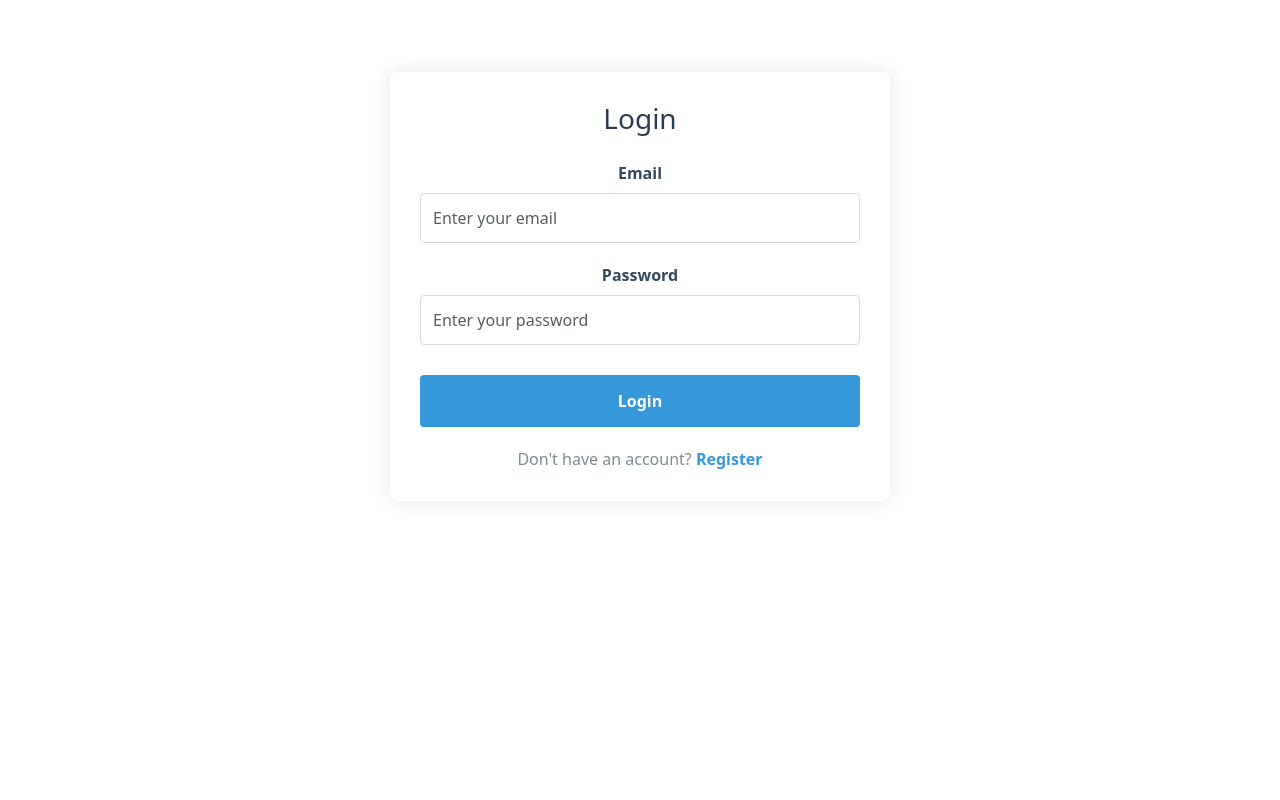
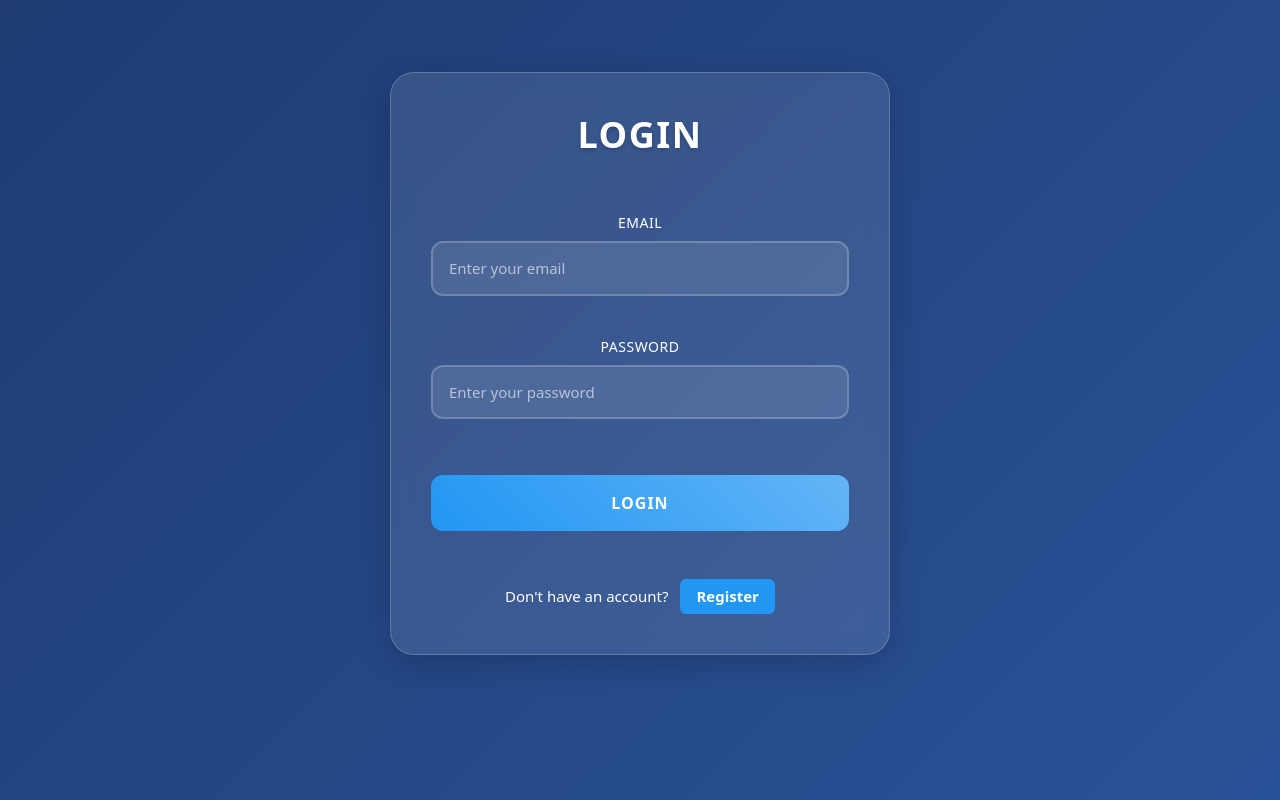
Before and after one commit to shivateja1602/crud-operations, a React (Vite) app in the folder CRUD_OPE/client/: page /login in a window 1280 px wide. Built offline with nearby package versions, Linux system fonts and the light colour scheme.

Commit message:
CSS Change

```diff
--- a/CRUD_OPE/client/src/Auth.css
+++ b/CRUD_OPE/client/src/Auth.css
@@ -1,109 +1,230 @@
+/* Base styles */
+body {
+  background: linear-gradient(135deg, #1e3c72 0%, #2a5298 100%);
+  min-height: 100vh;
+  color: #fff;
+}
+
 .auth-container {
   max-width: 500px;
   margin: 40px auto;
-  padding: 30px;
-  border-radius: 8px;
-  box-shadow: 0 0 20px rgba(0, 0, 0, 0.1);
-  background-color: #fff;
+  padding: 40px;
+  border-radius: 24px;
+  background: rgba(255, 255, 255, 0.1);
+  box-shadow: 0 8px 32px rgba(0, 0, 0, 0.2);
+  backdrop-filter: blur(10px);
+  border: 1px solid rgba(255, 255, 255, 0.2);
+  color: #ffffff;
 }
 
 .auth-form {
   display: flex;
   flex-direction: column;
+  gap: 24px;
 }
 
 .auth-title {
   text-align: center;
-  color: #2c3e50;
-  margin-bottom: 25px;
-  font-size: 28px;
+  color: #fff;
+  margin-bottom: 32px;
+  font-size: 36px;
+  font-weight: 700;
+  text-transform: uppercase;
+  letter-spacing: 1.5px;
+  text-shadow: 0 2px 4px rgba(0, 0, 0, 0.2);
 }
 
 .form-group {
-  margin-bottom: 20px;
+  margin-bottom: 16px;
+  position: relative;
 }
 
 .form-group label {
   display: block;
   margin-bottom: 8px;
-  font-weight: 600;
-  color: #34495e;
+  font-weight: 500;
+  color: #ffffff;
+  font-size: 14px;
+  text-transform: uppercase;
+  letter-spacing: 0.5px;
 }
 
 .form-control {
   width: 100%;
-  padding: 12px;
-  border: 1px solid #ddd;
-  border-radius: 4px;
-  font-size: 16px;
-  transition: border-color 0.3s;
+  padding: 14px 16px;
+  border: 2px solid rgba(255, 255, 255, 0.2);
+  border-radius: 12px;
+  font-size: 15px;
+  font-weight: 500;
+  transition: all 0.3s cubic-bezier(0.4, 0, 0.2, 1);
+  background: rgba(255, 255, 255, 0.1);
+  color: #fff;
+}
+
+.form-control::placeholder {
+  color: rgba(255, 255, 255, 0.6);
+  font-weight: 400;
 }
 
 .form-control:focus {
   outline: none;
-  border-color: #3498db;
-  box-shadow: 0 0 5px rgba(52, 152, 219, 0.3);
+  border-color: #64B5F6;
+  box-shadow: 0 0 0 4px rgba(100, 181, 246, 0.2);
+  transform: translateY(-2px);
+  background: rgba(255, 255, 255, 0.15);
+}
+
+.form-control:disabled {
+  background: rgba(255, 255, 255, 0.05);
+  border-color: rgba(255, 255, 255, 0.1);
+  color: rgba(255, 255, 255, 0.4);
+  cursor: not-allowed;
 }
 
 .auth-button {
   width: 100%;
-  background-color: #3498db;
-  color: white;
+  background: linear-gradient(45deg, #2196F3, #64B5F6);
+  color: #fff;
   border: none;
-  padding: 14px;
+  padding: 16px;
   font-size: 16px;
   font-weight: 600;
-  border-radius: 4px;
+  border-radius: 12px;
   cursor: pointer;
-  transition: background-color 0.3s;
-  margin-top: 10px;
+  transition: all 0.3s cubic-bezier(0.4, 0, 0.2, 1);
+  text-transform: uppercase;
+  letter-spacing: 1px;
+  margin-top: 16px;
+  position: relative;
+  overflow: hidden;
 }
 
 .auth-button:hover {
-  background-color: #2980b9;
+  transform: translateY(-2px);
+  box-shadow: 0 8px 20px rgba(33, 150, 243, 0.3);
+  background: linear-gradient(45deg, #1E88E5, #42A5F5);
 }
 
 .auth-button:disabled {
-  background-color: #95a5a6;
+  background: rgba(255, 255, 255, 0.1);
+  color: rgba(255, 255, 255, 0.4);
   cursor: not-allowed;
+  transform: none;
+  box-shadow: none;
 }
 
 .error-message {
-  color: #e74c3c;
+  color: #FF8A80;
   text-align: center;
-  font-weight: bold;
-  padding: 10px;
-  background-color: #fadbd8;
-  border-radius: 4px;
-  margin-bottom: 15px;
+  font-weight: 500;
+  padding: 16px;
+  background: rgba(244, 67, 54, 0.1);
+  border-radius: 12px;
+  border-left: 4px solid #f44336;
+  margin-bottom: 24px;
+  animation: shake 0.5s cubic-bezier(0.36, 0.07, 0.19, 0.97) both;
 }
 
 .auth-links {
   text-align: center;
-  margin-top: 20px;
-  color: #7f8c8d;
+  margin-top: 24px;
+  color: #ffffff;
+  font-size: 15px;
+  font-weight: 500;
 }
 
 .auth-links a {
-  color: #3498db;
+  display: inline-block;
+  background: #2196F3;
+  color: #ffffff;
   text-decoration: none;
   font-weight: 600;
+  transition: all 0.3s ease;
+  padding: 6px 16px;
+  border-radius: 6px;
+  margin-left: 8px;
 }
 
 .auth-links a:hover {
-  text-decoration: underline;
+  background: #ffffff;
+  color: #000000;
+  box-shadow: 0 2px 8px rgba(255, 255, 255, 0.2);
+  transform: translateY(-1px);
+}
+
+.auth-links a:active {
+  transform: translateY(1px);
 }
 
 .image-preview {
-  margin-top: 10px;
-  border: 1px solid #ddd;
-  border-radius: 4px;
+  margin-top: 16px;
+  border-radius: 16px;
   overflow: hidden;
-  max-width: 150px;
+  box-shadow: 0 8px 16px rgba(0, 0, 0, 0.2);
+  transition: all 0.3s cubic-bezier(0.4, 0, 0.2, 1);
+  background: rgba(255, 255, 255, 0.1);
+  padding: 8px;
+  border: 2px solid rgba(255, 255, 255, 0.2);
+}
+
+.image-preview:hover {
+  transform: scale(1.02);
+  border-color: #64B5F6;
 }
 
 .image-preview img {
   width: 100%;
   height: auto;
   display: block;
+  border-radius: 12px;
 }
+
+input[type="file"] {
+  color: #fff;
+  padding: 12px;
+  background: rgba(255, 255, 255, 0.1);
+  border-radius: 12px;
+  border: 2px solid rgba(255, 255, 255, 0.2);
+}
+
+input[type="file"]::-webkit-file-upload-button {
+  background: linear-gradient(45deg, #2196F3, #64B5F6);
+  border: none;
+  border-radius: 8px;
+  color: #fff;
+  padding: 10px 20px;
+  margin-right: 12px;
+  cursor: pointer;
+  font-weight: 600;
+  transition: all 0.3s ease;
+}
+
+input[type="file"]::-webkit-file-upload-button:hover {
+  transform: translateY(-2px);
+  box-shadow: 0 4px 12px rgba(33, 150, 243, 0.3);
+}
+
+/* Animations */
+@keyframes shake {
+  0%, 100% { transform: translateX(0); }
+  20%, 60% { transform: translateX(-4px); }
+  40%, 80% { transform: translateX(4px); }
+}
+
+/* Responsive Design */
+@media (max-width: 600px) {
+  .auth-container {
+    margin: 20px;
+    padding: 24px;
+    border-radius: 20px;
+  }
+
+  .auth-title {
+    font-size: 28px;
+  }
+
+  .form-control {
+    font-size: 15px;
+    padding: 12px 14px;
+  }
+}
--- a/CRUD_OPE/client/src/CreateUser.css
+++ b/CRUD_OPE/client/src/CreateUser.css
@@ -1,69 +1,98 @@
 .create-container {
   max-width: 500px;
   margin: 40px auto;
-  padding: 30px;
-  border-radius: 8px;
-  box-shadow: 0 0 20px rgba(0, 0, 0, 0.1);
-  background-color: #9df8f6;
+  padding: 40px;
+  border-radius: 24px;
+  background: #2d2d2d;
+  box-shadow: 0 12px 24px rgba(0, 0, 0, 0.25);
+  border: 1px solid rgba(255, 255, 255, 0.05);
+  font-family: var(--font-primary);
 }
 
 .create-title {
   text-align: center;
-  color: #2c3e50;
-  margin-bottom: 25px;
-  font-size: 28px;
+  color: #FFB74D;
+  margin-bottom: 32px;
+  font-size: 36px;
+  font-weight: 700;
+  text-transform: uppercase;
+  letter-spacing: 1.5px;
+  text-shadow: 0 2px 4px rgba(0, 0, 0, 0.1);
 }
 
 .form-group {
-  margin-bottom: 20px;
+  margin-bottom: 16px;
+  position: relative;
 }
 
 .form-group label {
   display: block;
   margin-bottom: 8px;
-  font-weight: 600;
-  color: #34495e;
+  font-weight: 500;
+  color: rgba(255, 255, 255, 0.9);
+  font-size: 14px;
+  text-transform: uppercase;
+  letter-spacing: 0.5px;
 }
 
 .form-control {
   width: 100%;
-  padding: 12px;
-  border: 1px solid #ddd;
-  border-radius: 4px;
-  font-size: 16px;
-  transition: border-color 0.3s;
+  padding: 14px 16px;
+  border: 2px solid #424242;
+  border-radius: 12px;
+  font-size: 15px;
+  font-weight: 500;
+  transition: all 0.3s cubic-bezier(0.4, 0, 0.2, 1);
+  background: rgba(30, 30, 30, 0.95);
+  color: rgba(255, 255, 255, 0.9);
 }
 
-.form-control:focus {
-  outline: none;
-  border-color: #3498db;
-  box-shadow: 0 0 5px rgba(52, 152, 219, 0.3);
+.form-control::placeholder {
+  color: rgba(255, 255, 255, 0.5);
+  font-weight: 400;
 }
 
 .create-button {
   width: 100%;
-  background-color: #3498db;
+  background: linear-gradient(135deg, #3f51b5 0%, #2196f3 100%);
   color: white;
   border: none;
-  padding: 14px;
+  padding: 16px;
   font-size: 16px;
   font-weight: 600;
-  border-radius: 4px;
+  border-radius: 8px;
   cursor: pointer;
-  transition: background-color 0.3s;
-  margin-top: 10px;
+  transition: all 0.3s ease;
+  text-transform: uppercase;
+  letter-spacing: 1px;
+  margin-top: 20px;
 }
 
 .create-button:hover {
-  background-color: #1571ae;
+  transform: translateY(-2px);
+  box-shadow: 0 5px 15px rgba(33, 150, 243, 0.3);
+}
+
+.create-button:disabled {
+  background: linear-gradient(135deg, #9fa8da 0%, #90caf9 100%);
+  cursor: not-allowed;
+  transform: none;
 }
 
 .error-message {
-  color: rgb(18, 18, 32);
+  color: #d32f2f;
   text-align: center;
-  font-weight: bold;
-  padding: 10px;
-  background-color: #f8f6f5;
-  border-radius: 4px;
-  margin-bottom: 15px;
+  font-weight: 500;
+  padding: 12px;
+  background-color: #ffebee;
+  border-radius: 8px;
+  border-left: 4px solid #d32f2f;
+  margin-bottom: 20px;
+  animation: shake 0.5s ease-in-out;
 }
+
+@keyframes shake {
+  0%, 100% { transform: translateX(0); }
+  10%, 30%, 50%, 70%, 90% { transform: translateX(-5px); }
+  20%, 40%, 60%, 80% { transform: translateX(5px); }
+}
--- a/CRUD_OPE/client/src/RegisterPage.jsx
+++ b/CRUD_OPE/client/src/RegisterPage.jsx
@@ -22,7 +22,6 @@ function RegisterPage() {
     const file = e.target.files[0];
     if (file) {
       setImage(file);
-      // Create preview
       const reader = new FileReader();
       reader.onloadend = () => {
         setPreviewUrl(reader.result);
@@ -34,7 +33,6 @@ function RegisterPage() {
     e.preventDefault();
     console.log('Starting registration process');
 
-    // Validation
     if (!name || !email || !password || !age) {
       console.log('Validation failed: Missing required fields');
       setError('All fields are required');
--- a/CRUD_OPE/client/src/UpdateUser.css
+++ b/CRUD_OPE/client/src/UpdateUser.css
@@ -1,69 +1,105 @@
 .update-container {
   max-width: 500px;
   margin: 40px auto;
-  padding: 30px;
-  border-radius: 8px;
-  box-shadow: 0 0 20px rgba(0, 0, 0, 0.1);
-  background-color: #fff;
+  padding: 40px;
+  border-radius: 24px;
+  background: #2d2d2d;
+  box-shadow: 0 12px 24px rgba(0, 0, 0, 0.25);
+  border: 1px solid rgba(255, 255, 255, 0.05);
+  font-family: var(--font-primary);
 }
 
 .update-title {
   text-align: center;
-  color: #2c3e50;
-  margin-bottom: 25px;
-  font-size: 28px;
+  color: #FFB74D;
+  margin-bottom: 32px;
+  font-size: 36px;
+  font-weight: 700;
+  text-transform: uppercase;
+  letter-spacing: 1.5px;
+  text-shadow: 0 2px 4px rgba(0, 0, 0, 0.1);
 }
 
 .form-group {
-  margin-bottom: 20px;
+  margin-bottom: 16px;
+  position: relative;
 }
 
 .form-group label {
   display: block;
   margin-bottom: 8px;
-  font-weight: 600;
-  color: #34495e;
+  font-weight: 500;
+  color: rgba(255, 255, 255, 0.9);
+  font-size: 14px;
+  text-transform: uppercase;
+  letter-spacing: 0.5px;
 }
 
 .form-control {
   width: 100%;
-  padding: 12px;
-  border: 1px solid #ddd;
-  border-radius: 4px;
-  font-size: 16px;
-  transition: border-color 0.3s;
+  padding: 14px 16px;
+  border: 2px solid #424242;
+  border-radius: 12px;
+  font-size: 15px;
+  font-weight: 500;
+  transition: all 0.3s cubic-bezier(0.4, 0, 0.2, 1);
+  background: rgba(30, 30, 30, 0.95);
+  color: rgba(255, 255, 255, 0.9);
+}
+
+.form-control::placeholder {
+  color: rgba(255, 255, 255, 0.5);
+  font-weight: 400;
 }
 
 .form-control:focus {
   outline: none;
-  border-color: #3498db;
-  box-shadow: 0 0 5px rgba(52, 152, 219, 0.3);
+  border-color: #3f51b5;
+  box-shadow: 0 0 0 3px rgba(63, 81, 181, 0.2);
+  transform: translateY(-1px);
 }
 
 .update-button {
   width: 100%;
-  background-color: #050706;
+  background: linear-gradient(135deg, #00796b 0%, #009688 100%);
   color: white;
   border: none;
-  padding: 14px;
+  padding: 16px;
   font-size: 16px;
   font-weight: 600;
-  border-radius: 4px;
+  border-radius: 8px;
   cursor: pointer;
-  transition: background-color 0.3s;
-  margin-top: 10px;
+  transition: all 0.3s ease;
+  text-transform: uppercase;
+  letter-spacing: 1px;
+  margin-top: 20px;
 }
 
 .update-button:hover {
-  background-color: #000402;
+  transform: translateY(-2px);
+  box-shadow: 0 5px 15px rgba(0, 150, 136, 0.3);
+}
+
+.update-button:disabled {
+  background: linear-gradient(135deg, #80cbc4 0%, #b2dfdb 100%);
+  cursor: not-allowed;
+  transform: none;
 }
 
 .error-message {
-  color: #e74c3c;
+  color: #d32f2f;
   text-align: center;
-  font-weight: bold;
-  padding: 10px;
-  background-color: #fadbd8;
-  border-radius: 4px;
-  margin-bottom: 15px;
+  font-weight: 500;
+  padding: 12px;
+  background-color: #ffebee;
+  border-radius: 8px;
+  border-left: 4px solid #d32f2f;
+  margin-bottom: 20px;
+  animation: shake 0.5s ease-in-out;
 }
+
+@keyframes shake {
+  0%, 100% { transform: translateX(0); }
+  10%, 30%, 50%, 70%, 90% { transform: translateX(-5px); }
+  20%, 40%, 60%, 80% { transform: translateX(5px); }
+}
--- a/CRUD_OPE/client/src/index.css
+++ b/CRUD_OPE/client/src/index.css
@@ -0,0 +1,25 @@
+@import url('https://fonts.googleapis.com/css2?family=Inter:wght@400;500;600;700&display=swap');
+
+:root {
+  --font-primary: 'Inter', -apple-system, BlinkMacSystemFont, 'Segoe UI', Roboto, Oxygen, Ubuntu, Cantarell, 'Open Sans', 'Helvetica Neue', sans-serif;
+}
+
+* {
+  margin: 0;
+  padding: 0;
+  box-sizing: border-box;
+}
+
+body {
+  font-family: var(--font-primary);
+  -webkit-font-smoothing: antialiased;
+  -moz-osx-font-smoothing: grayscale;
+  background: linear-gradient(135deg, #1a1a1a 0%, #2d2d2d 100%);
+  min-height: 100vh;
+  color: #fff;
+  line-height: 1.5;
+}
+
+input, button, textarea {
+  font-family: var(--font-primary);
+}
```
Also changed, not shown: CRUD_OPE/client/src/Users.css (+149 -158 lines), CRUD_OPE/client/src/ForgotPassword.jsx (added), CRUD_OPE/client/src/ResetPassword.jsx (added), 2 other files (tests, documents, lock files or other folders).
